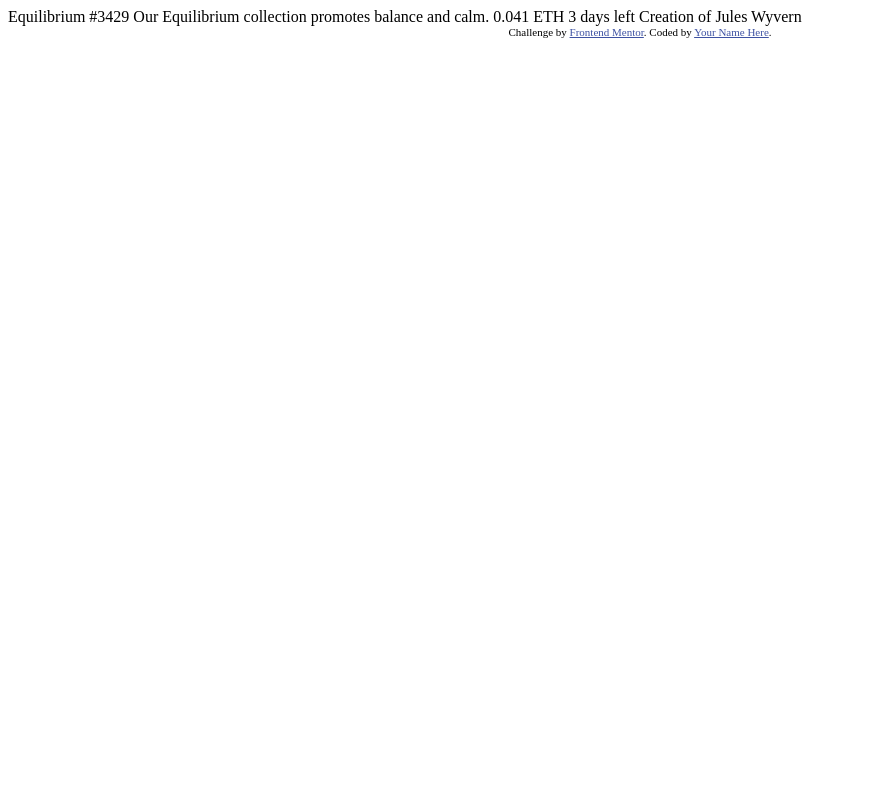
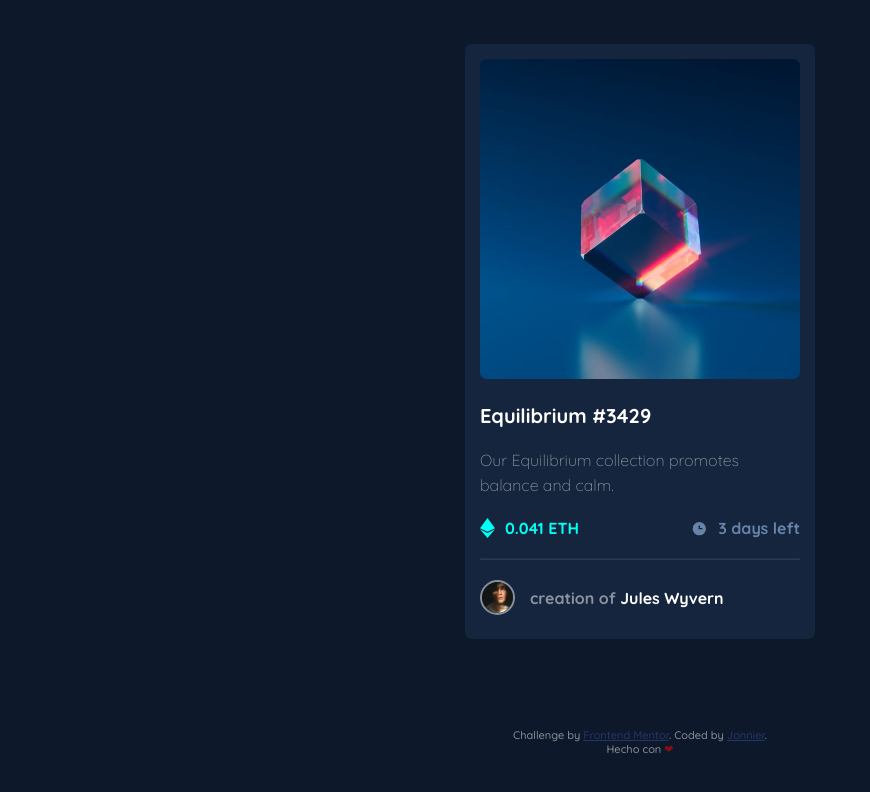
Before and after one commit to jonniermartinez/NFT-card, a plain HTML site: page index.html in a window 1280 px wide. Shown: the whole page, without its empty margins (0-870 px from the left). Drawn offline with Linux system fonts and the light colour scheme.

Commit message:
reto cumplido

```diff
--- a/index.html
+++ b/index.html
@@ -13,21 +13,39 @@
     .attribution { font-size: 11px; text-align: center; }
     .attribution a { color: hsl(228, 45%, 44%); }
   </style>
+  <link rel="stylesheet" href="./main.css">
+  <link rel="preconnect" href="https://fonts.googleapis.com">
+  <link rel="preconnect" href="https://fonts.gstatic.com" crossorigin>
+  <link href="https://fonts.googleapis.com/css2?family=Quicksand:wght@300;500;700&display=swap" rel="stylesheet">
 </head>
 <body>
+  <div class="container">
+    <div class="card">
+        <img src="./images/image-equilibrium.jpg" alt="" class="img">
+      <h1 class="title">Equilibrium #3429</h1>
+      <p class="text">Our Equilibrium collection promotes balance and calm.</p>
+      <div class="items">
+        <div class="subitems ETH">
+          <img class="icon icon-eth" src="images/icon-ethereum.svg">
+          <p class="text-items text-eth">0.041 ETH</p>
+        </div>
+        <div class="subitems time">
+          <img class="icon icon-clock" src="images/icon-clock.svg">
+          <p class="text-items text-clock">3 days left</p>
+        </div>
+      </div>
+      <hr>
+      <div class="user">
+        <img src="./images/image-avatar.png" alt="">
+        <p><span class="bold">creation of </span>Jules Wyvern</p>
+      </div>
+    </div>
+    <div class="attribution">
+      Challenge by <a href="https://www.frontendmentor.io?ref=challenge" target="_blank">Frontend Mentor</a>.
+      Coded by <a href="#">Jonnier</a>.
+      <p>Hecho con <span class="corazon">❤</span></p>
+    </div>
 
-  Equilibrium #3429
-
-  Our Equilibrium collection promotes balance and calm.
-
-  0.041 ETH
-  3 days left
-
-  Creation of Jules Wyvern
-
-  <div class="attribution">
-    Challenge by <a href="https://www.frontendmentor.io?ref=challenge" target="_blank">Frontend Mentor</a>.
-    Coded by <a href="#">Your Name Here</a>.
   </div>
 </body>
 </html>
--- a/main.css
+++ b/main.css
@@ -1,3 +1,103 @@
 :root{
+    --Soft-blue: hsl(215, 51%, 70%);
+    --Cyan: hsl(178, 100%, 50%);
+    --Very-dark-blue-main-BG: hsl(217, 54%, 11%);
+    --Very-dark-blue-card-BG: hsl(216, 50%, 16%);
+    --Very-dark-blue-line: hsl(215, 32%, 27%);
+    --White: hsl(0, 0%, 100%);
+}
+*{
+    margin: 0;
+    padding: 0;
+    box-sizing: border-box;
+}
 
+body{
+    font-family: 'Quicksand', sans-serif;
+    background: var(--Very-dark-blue-main-BG);
 }
+.container{
+    width: 100%;
+    height: 100vh;
+    display: grid;
+    place-items: center;
+}
+.card{
+    width: 350px;
+    height: 595px;
+    background: var(--Very-dark-blue-card-BG);
+    border-radius: 7px;
+    padding: 15px;
+}
+.img{
+    width: 320px;
+    height: 320px;
+    border-radius: 7px;
+}
+.title{
+    color: var(--White);
+    font-size: 20px;
+    margin: 20px 0;
+}
+.text{
+    color: var(--White);
+    font-weight: lighter;
+    opacity: .5;
+    line-height: 25px;
+    margin: 20px 0;
+}
+.items{
+    display: flex;
+    justify-content: space-between;
+}
+.subitems{
+    display: inherit;
+    gap: 10px;
+    align-items: center;
+}
+.ETH{
+    color: var(--Cyan);
+    font-weight: bolder;
+}
+.time{
+    color: var(--Soft-blue);
+    opacity: .7;
+    font-weight: bold;
+}
+.subitems .icon-eth{
+    width: 15px;
+    height: 20px;
+}
+.subitems .time{
+    width: 20px;
+    height: 20px;
+}
+hr{
+    color: var(--Soft-blue);
+    opacity: .1;
+    margin: 20px 0;
+}
+.user{
+    display: flex;
+    gap: 15px;
+    align-items: center;
+    margin: 20px 0;
+    color: var(--White);
+    font-weight: bolder ;
+}
+.user img{
+    width: 35px;
+    height: 35px;
+    border-radius: 50%;
+    border: solid 2px rgba(255, 252, 252, 0.486);
+}
+.bold{
+    opacity: .5;
+}
+.attribution{
+    color: var(--White);
+    opacity: .5;
+}
+.corazon{
+    color: red;
+}
```
Also changed, not shown: Capture.png (added), 1 other file.
